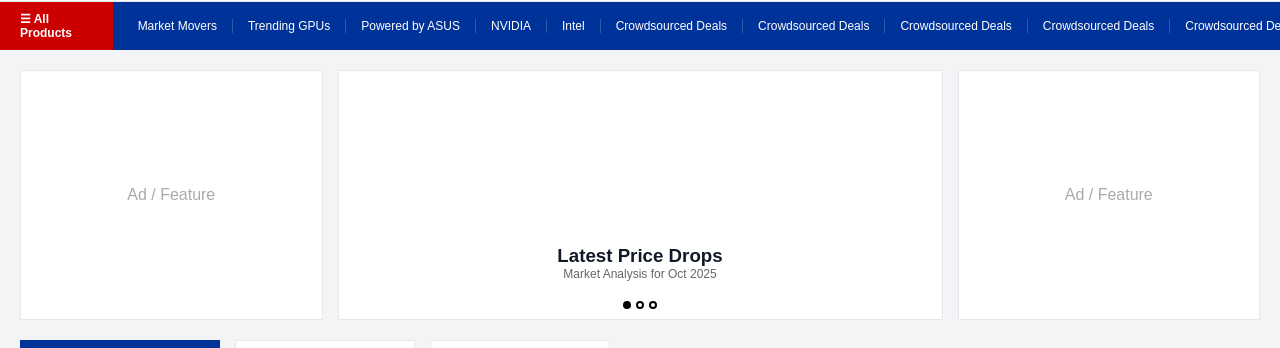
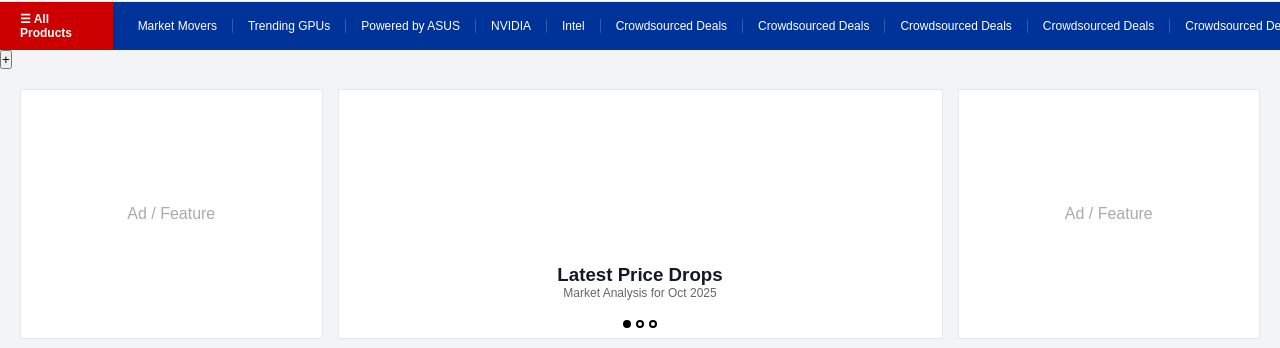
Before and after one commit to IsTyrone/CCAPDEV-MP, a plain HTML site: page dashboard.html in a window 1280 px wide. Shown: the part 119-467 px from the top of the page. Drawn offline with Linux system fonts and the light colour scheme.

Commit message:
added create forum button

```diff
--- a/dashboard.html
+++ b/dashboard.html
@@ -54,7 +54,7 @@
     </nav>
 
     <div class="layout-container">
-
+      <button id="add-forum">+</button>
       <main class="main-content">
         <section class="hero-section">
           <div class="hero-box"><span class="ad-label">Ad / Feature</span></div>
```
